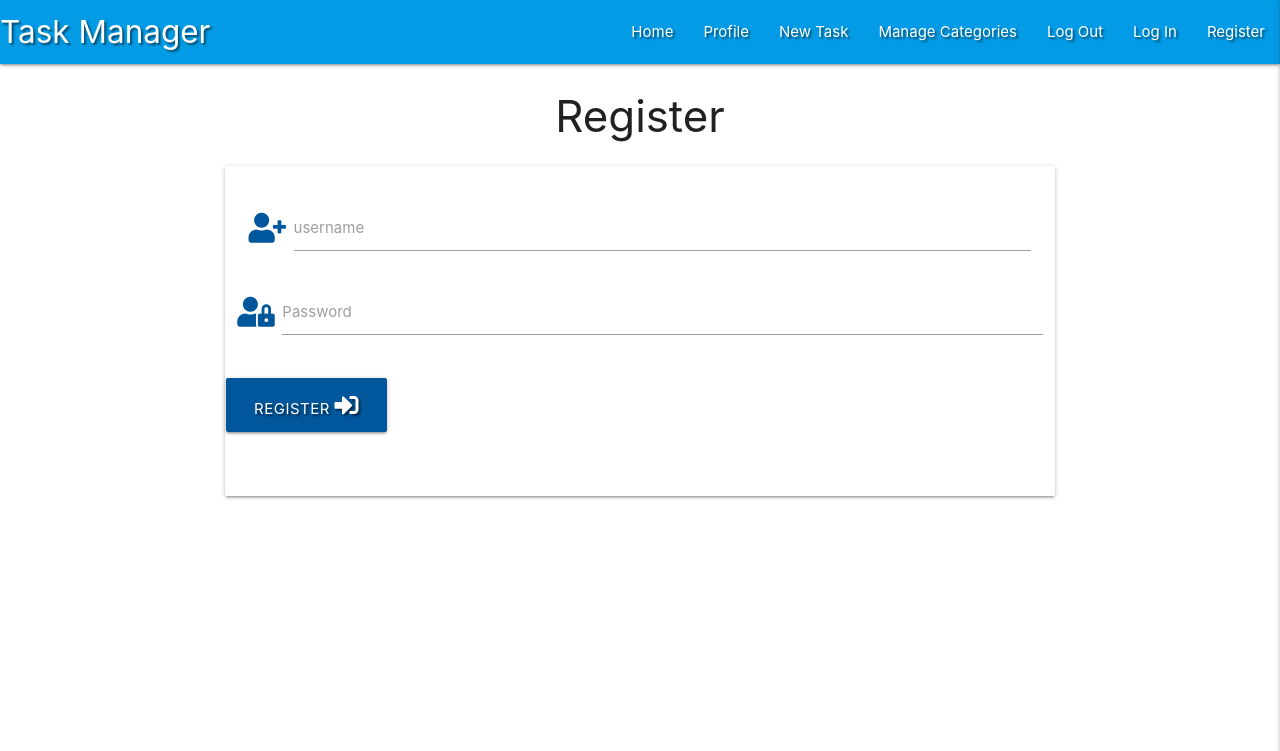
After one commit to JDygard/flask-task-manager, a Flask app: page /register in a window 1280 px wide. The commit adds this page. Shown: the top 751 px of the page. Run offline with Flask 2, Linux system fonts and the light colour scheme; some libraries are stand-ins or nearby versions.

Commit message:
add password field

```diff
--- a/app.py
+++ b/app.py
@@ -1,9 +1,10 @@
-import os
-from flask import (Flask,
-    flash, render_template,
+import os   # This is to gain access to the environ variables below
+from flask import (Flask,   # This is for flask.
+    flash, render_template, # Render_template is how to build the base/template version of websites
      redirect, request, session, url_for)
-from flask_pymongo import PyMongo
+from flask_pymongo import PyMongo   # This is used to manipulate mongo with python
 from bson.objectid import ObjectId
+from werkzeug.security import generate_password_hash, check_password_hash
 if os.path.exists("env.py"):
     import env
 
@@ -25,6 +26,11 @@ def get_tasks():
     return render_template("tasks.html", tasks=tasks)
 
 
+@app.route("/register", methods=["GET", "POST"])
+def register():
+    return render_template("register.html")
+
+
 if __name__ == "__main__":
     app.run(host=os.environ.get("IP"),
             port=int(os.environ.get("PORT")),
--- a/templates/base.html
+++ b/templates/base.html
@@ -25,7 +25,7 @@
                 <li><a href="#">Manage Categories</a></li>
                 <li><a href="#">Log Out</a></li>
                 <li><a href="#">Log In</a></li>
-                <li><a href="#">Register</a></li>
+                <li><a href="{{ url_for('register') }}">Register</a></li>
               </ul>
             </div>
           </nav>
@@ -38,7 +38,7 @@
             <li><a href="#">Manage Categories</a></li>
             <li><a href="#">Log Out</a></li>
             <li><a href="#">Log In</a></li>
-            <li><a href="#">Register</a></li>
+            <li><a href="{{ url_for('register') }}">Register</a></li>
           </ul>
     </header>
     {% block content %}
--- /dev/null
+++ b/templates/register.html
@@ -0,0 +1,33 @@
+{% extends "base.html" %}
+{% block content %}
+<h3 class="center-align">Register</h3>
+<div class="row">
+    <form class="col s12 m8 offset-m2" method="POST" action="{{ url_for('register') }}">
+        <div class="card-panel">
+            <div class="row">
+                <!-- Username -->
+                <div class="input-field col s12">
+                    <i class="fas fa-user-plus prefix light-blue-text text-darken-4"></i>
+                    <input id="username" name="username" type="text" class="validate">  <!-- Always make the name match the id -->
+                    <label for="username">username</label>
+                </div>
+                <!-- Password -->
+                <div class="row">
+                    <div class="input-field col s12">
+                        <i class="fas fa-user-lock prefix light-blue-text text-darken-4"></i>
+                        <input id="password" name="password" type="password" class="validate">
+                        <label for="password">Password</label>
+                    </div>
+                </div>
+                <!-- Register -->
+                <div class="row">
+                    <button type="submit" class="colo s12 btn-large light-blue darken-4 text-shadow">
+                        Register <i class="fas fa-sign-in-alt"></i>
+                    </button>
+                </div>
+            </div>
+        </div>
+    </form>
+</div>
+
+{% endblock %}
```
